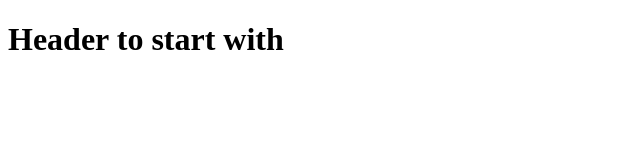
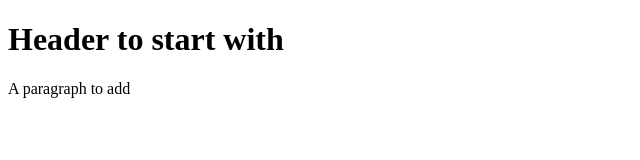
Before and after one commit to hcsumanth/LearningAngular, a plain HTML site: page index.html in a window 1280 px wide. Shown: the whole page, without its empty margins (0-640 px from the left). Drawn offline with Linux system fonts and the light colour scheme.

Commit message:
Second commit

```diff
--- a/index.html
+++ b/index.html
@@ -4,5 +4,6 @@
 
     <body>
         <h1>Header to start with </h1>
+        <p>A paragraph to add</p>
     </body>
 </html>
```
